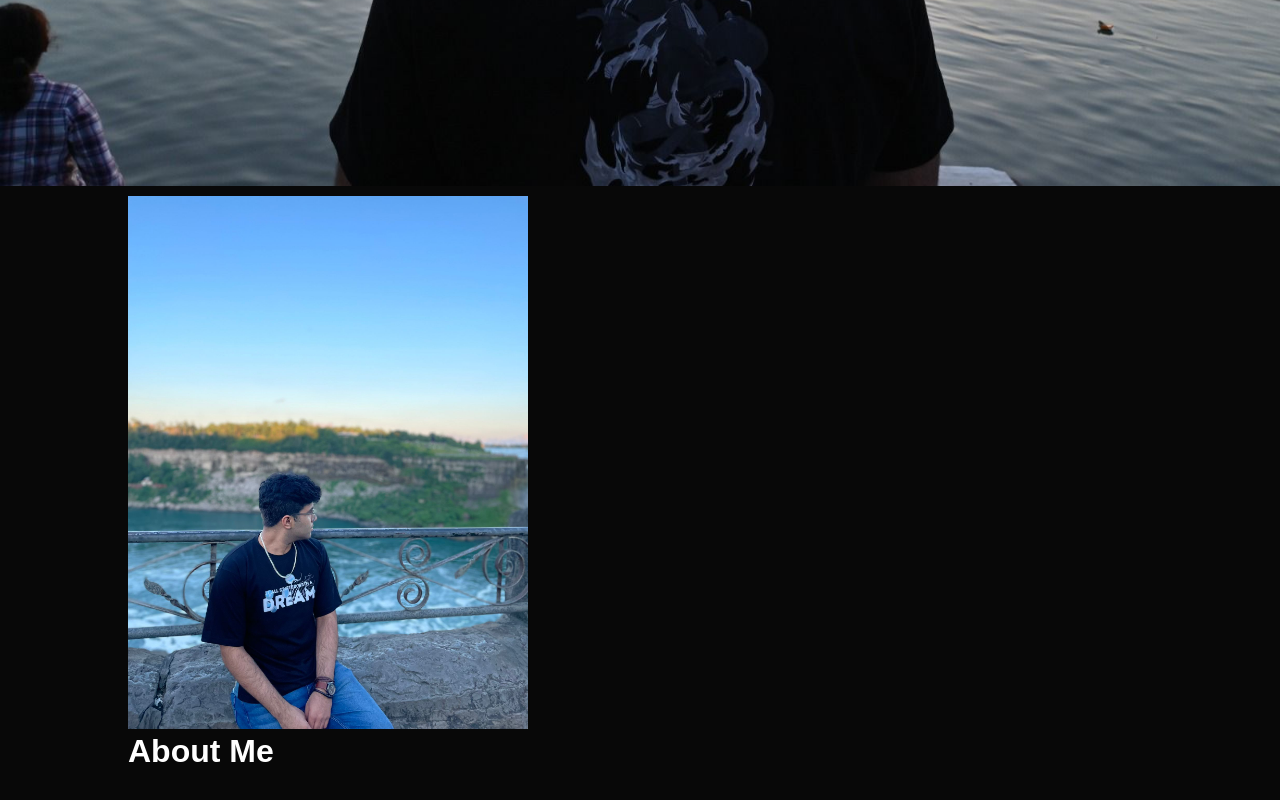
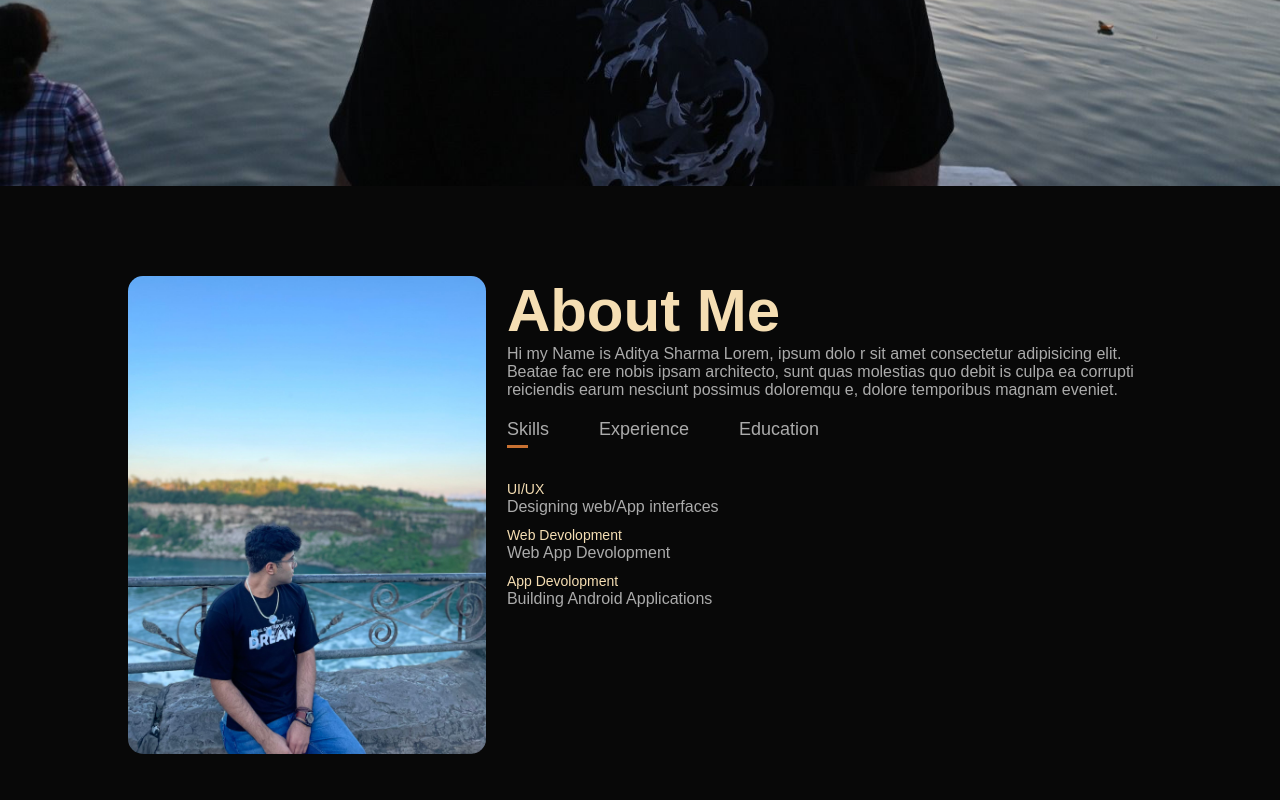
Before and after one commit to Addy768/Portfolio, a plain HTML site: page index.html in a window 1280 px wide. Shown: the part 614-1414 px from the top of the page. Drawn offline with Linux system fonts and the light colour scheme.

Commit message:
adding exp skills and education

```diff
--- a/index.html
+++ b/index.html
@@ -29,17 +29,62 @@
     <div id="about">
         <div class="container">
             <div class="row">
-                <div class="abot-col-1">
-                    <img src="/images/user.jpeg" alt="" class="user">
+                <div class="about-col-1">
+                    <img src="/images/user.jpeg"  class="img">
                 </div>
-                <div class="abot-col-2">
-                    <h1>About Me</h1>
+                <div class="about-col-2">
+                    <h1 class="sub-title">About Me</h1>
+                    <p>Hi my Name is Aditya Sharma Lorem, ipsum dolo
+                        r sit amet consectetur adipisicing elit. Beatae fac
+                        ere nobis ipsam architecto, sunt quas molestias quo debit
+                        is culpa ea corrupti reiciendis earum nesciunt possimus doloremqu
+                        e, dolore temporibus magnam eveniet.
+                    </p>
+
+                    <div class="tab-titles">
+                        <p class="tab-links active-link" onclick="opentab('skills')">Skills</p>
+                        <p class="tab-links" onclick="opentab('experience')">Experience</p>
+                        <p class="tab-links" onclick="opentab('education')">Education</p>
+                    </div>
+                    <div class="tab-contents active-tab" id="skills">
+                        <ul>
+                            <li><span>UI/UX</span><br>Designing web/App interfaces</li>
+                            <li><span>Web Devolopment</span><br> Web App Devolopment</li>
+                            <li><span>App Devolopment</span><br>Building Android Applications</li>
+                        </ul>
+                    </div>
+                    <div class="tab-contents" id="experience">
+                        <ul>
+                            <li><span>SWE Fellow</span><br> Software Engineer at Headstarter.co</li>
+                        </ul>
+                    </div>
+                    <div class="tab-contents" id="education">
+                        <ul>
+                            <li><span>2021</span><br>Finished Highschool V.V.D.A.V Public School</li>
+                            <li><span>2021-2022</span><br>Diploma In Computer Applications(India)</li>
+                            <li><span>2022-2026</span><br>Currently Studying Honours Bachelors Of Computer Science At Sheridan College College
+                            Specialty in Cloud Computing</li>
+                        </ul>
+                    </div>
                 </div>
             </div>
         </div>
     </div>
 
 
-
+    <script>
+        var tablinks = document.getElementsByClassName("tab-links");
+        var tabcontents = document.getElementsByClassName("tab-contents");
+        function opentab(tabname){
+            for(tablink of tablinks){
+                tablink.classList.remove("active-link");
+            }
+            for(tabcontent of tabcontents){
+                tabcontent.classList.remove("active-tab");
+            }
+            event.currentTarget.classList.add("active-link");
+            document.getElementById(tabname).classList.add("active-tab");
+        }
+    </script>
 </body>
 </html>
--- a/style.css
+++ b/style.css
@@ -67,7 +67,75 @@ nav ul li a:hover::after{
 .header-text h1 span{
     color:antiquewhite;
 }
-.user{
-    width: 400px;  /* Adjust the width as needed */
-    height: auto;  /* This keeps the aspect ratio */
+
+/* -----------------About---------------- */
+
+#about {
+    padding: 80px 0;
+    color: #ababab;
 }
+
+.row {
+    display: flex;
+    justify-content: space-between;
+    flex-wrap: wrap;
+}
+
+.about-col-1 {
+    flex-basis: 35%;
+}
+
+.about-col-1 .img {
+    width: 100%;
+    border-radius: 15px;
+}
+
+.about-col-2 {
+    flex-basis: 63%;
+}
+
+.sub-title {
+    font-size: 60px;
+    font-weight: 600;
+    color: wheat;
+}
+.tab-titles {
+    display: flex;
+    margin: 20px 0 40px;
+}
+
+.tab-links {
+    margin-right: 50px;
+    font-size: 18px;
+    font-weight: 500;
+    cursor: pointer;
+    position: relative;
+}
+.tab-links::after{
+    content: '';
+    width: 0;
+    height: 3px;
+    background: #c87132;
+    position: absolute;
+    left: 0;
+    bottom: -8px;
+    transition: .5s;
+}
+.tab-links.active-link::after{
+    width: 50%;
+}
+.tab-contents ul li{
+    list-style: none;
+    margin: 10px 0;
+}
+.tab-contents ul li span{
+    color: wheat;
+    font-size: 14px;
+}
+.tab-contents{
+    display: none;
+
+}
+.tab-contents.active-tab{
+    display: block;
+}
```
